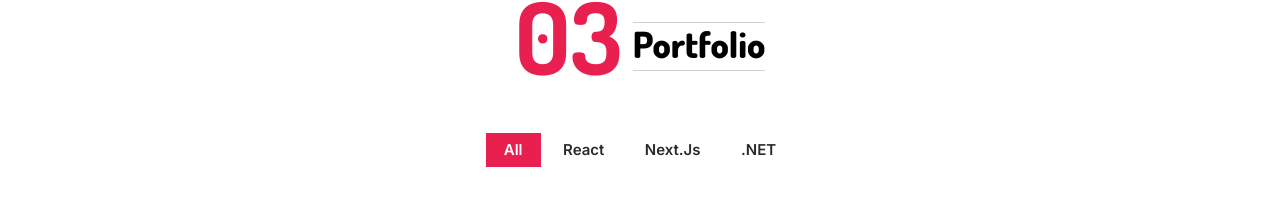
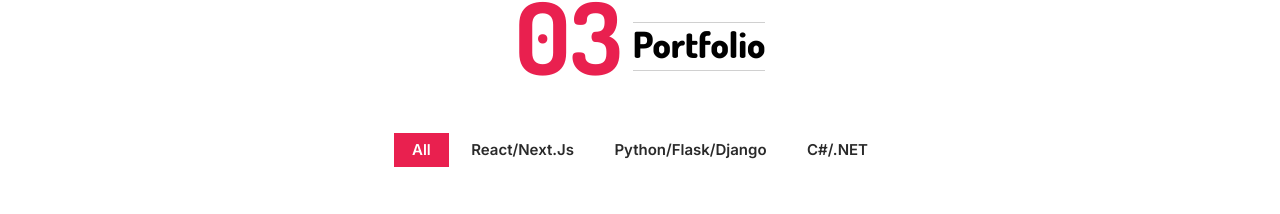
Before and after one commit to vladyslavstpanenko/ovoroshylo.github.io, a plain HTML site: page index.html in a window 1280 px wide. Shown: the part 3078-3292 px from the top of the page. Drawn offline with Linux system fonts and the light colour scheme.

Commit message:
ovo commit

```diff
--- a/index.html
+++ b/index.html
@@ -436,13 +436,13 @@
 								<a href="#" data-filter="*" class="filter active">All</a>
 							</li>
 							<li>
-								<a href="#" data-filter=".React" class="filter">React</a>
+								<a href="#" data-filter=".React" class="filter">React/Next.js</a>
 							</li>
 							<li>
-								<a href="#" data-filter=".Next" class="filter">Next.js</a>
+								<a href="#" data-filter=".Next" class="filter">Python/Flask/Django</a>
 							</li>
 							<li>
-								<a href="#" data-filter=".NET" class="filter">.NET</a>
+								<a href="#" data-filter=".NET" class="filter">C#/.NET</a>
 							</li>
 						</ul>
 					</div><!-- /.col-12 -->
```
